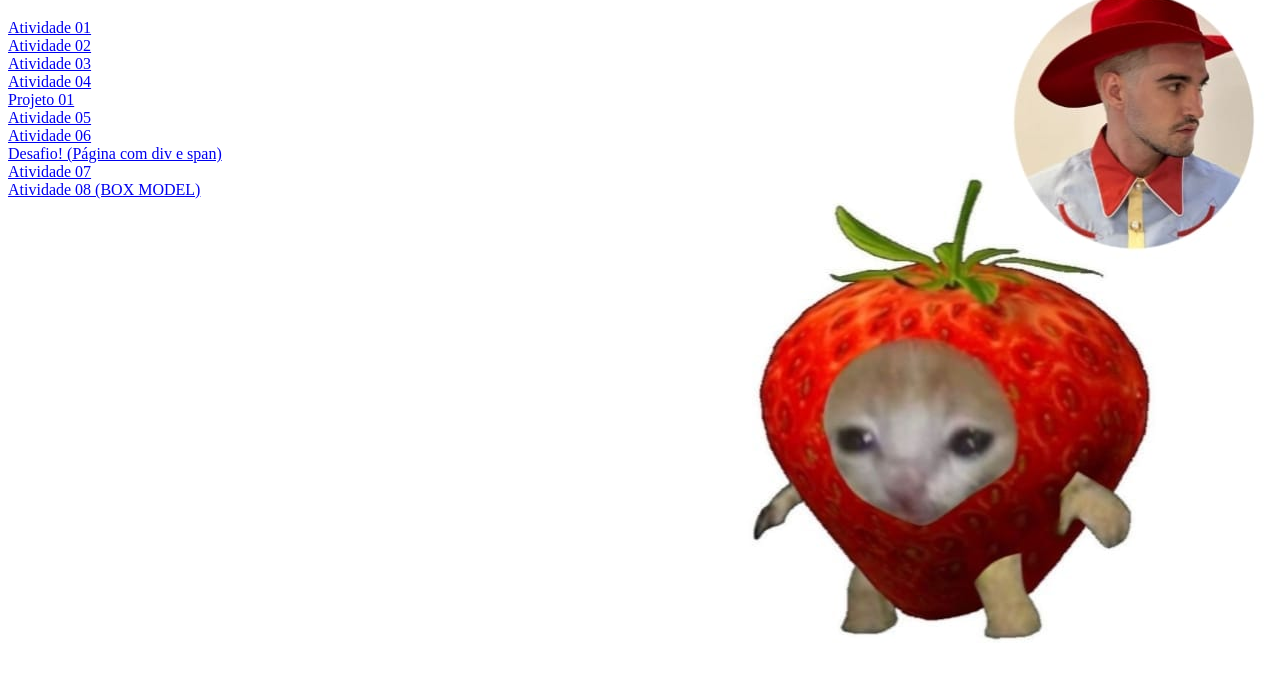
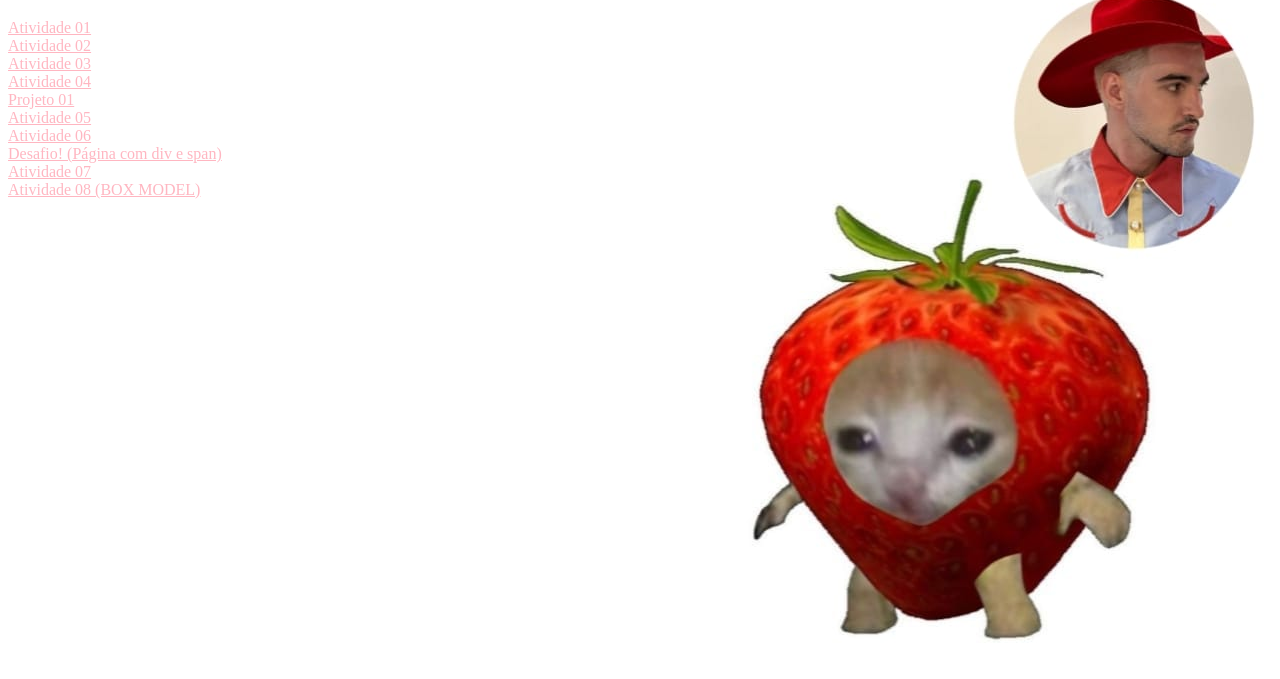
Before and after one commit to JotinhaSx/Joaopedro.web, a plain HTML site: page index.html in a window 1280 px wide. Shown: the part 61-740 px from the top of the page. Drawn offline with Linux system fonts and the light colour scheme.

Commit message:
Update index.html

```diff
--- a/index.html
+++ b/index.html
@@ -3,6 +3,11 @@
 <head>
     <title> ATIVIDADES - João Pedro</title>
 </head>
+<style>
+     a{
+         color: lightpink;
+     }
+</style>
     <h1> ATIVIDADES - João Pedro</h1>
 <body background="m.jpeg.jpeg">
      <a href=https://jotinhasx.github.io/Joaopedro.web/01 > Atividade 01</a><br>
```
